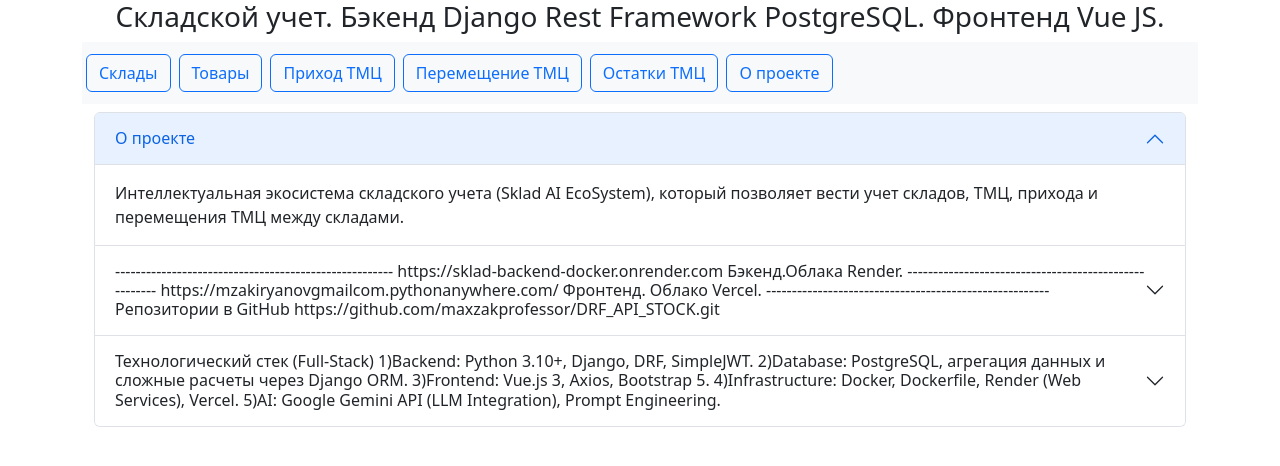
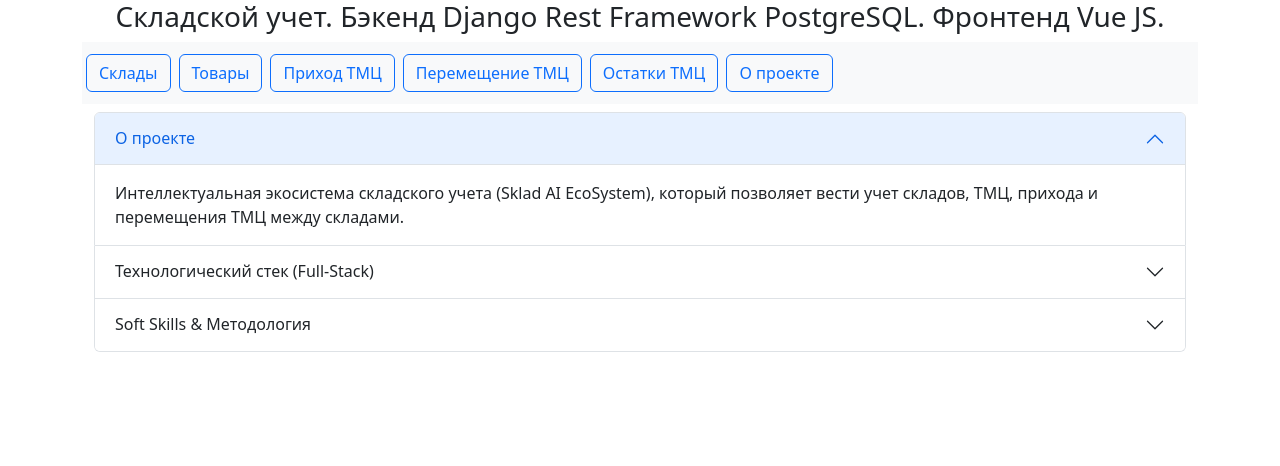
Before and after one commit to maxzakprofessor/DRF_API_STOCK, a Vue app in the folder max3skladvv/: page / in a window 1280 px wide. Shown: the top 466 px of the page. Built offline with nearby package versions, Linux system fonts and the light colour scheme.

Commit message:
Final vue1

```diff
--- a/max3skladvv/src/views/AboutView.vue
+++ b/max3skladvv/src/views/AboutView.vue
@@ -20,58 +20,30 @@
   <div class="accordion-item">
         <h2 class="accordion-header" id="headingTwo">
           <button class="accordion-button collapsed" type="button" data-bs-toggle="collapse" data-bs-target="#collapseTwo" aria-expanded="false" aria-controls="collapseTwo">
-            ------------------------------------------------------
-https://sklad-backend-docker.onrender.com
-Бэкенд.Облака Render.
-------------------------------------------------------
-https://mzakiryanovgmailcom.pythonanywhere.com/
-Фронтенд. Облако Vercel.
--------------------------------------------------------
-Репозитории в GitHub
-https://github.com/maxzakprofessor/DRF_API_STOCK.git
+          Технологический стек (Full-Stack)
           </button>
         </h2>
         <div id="collapseTwo" class="accordion-collapse collapse" aria-labelledby="headingTwo" data-bs-parent="#accordionExample">
           <div class="accordion-body">
-Ключевые достижения и задачи:
-
-1)Архитектура и API: Спроектирована и реализована клиент-серверная архитектура (Separation of Concerns). Разработан гибкий REST API на Django Rest Framework, обеспечивающий бесшовную миграцию данных и сохранение целостности БД при рефакторинге сущностей.
-
-2)Контейнеризация и DevOps (Docker):
-Бэкенд упакован в Docker-контейнер, оптимизируя среду для стабильного деплоя.
-Обеспечен переход с SQLite на промышленную БД PostgreSQL (Managed).
-
-3)Настроены CI/CD процессы: автоматический деплой фронтенда на Vercel и контейнеризированного бэкенда на Render.
-
-4)Интеграция Искусственного Интеллекта (LLM):
-Внедрен Google Gemini API для реализации модуля интеллектуальной аналитики.
-Разработана система поддержки принятия решений (DSS), которая анализирует остатки в реальном времени и выдает рекомендации по закупкам.
-
-5)Безопасность и Сеть:
-Интегрирована авторизация на базе JWT (SimpleJWT).
-Настроено безопасное межсерверное взаимодействие через CORS-политики и управление секретами через Environment Variables.
-
-6)Frontend Development: Создан реактивный интерфейс на Vue.js 3 (Vite) с использованием асинхронного взаимодействия (Async/Await) и глубокой обработки состояний API (лоадеры, кастомные уведомления о тарифах).
+              1)Backend: Python 3.10+, Django, DRF, SimpleJWT.
+              2)Database: PostgreSQL, агрегация данных и сложные расчеты через Django ORM.
+              3)Frontend: Vue.js 3, Axios, Bootstrap 5.
+              4)Infrastructure: Docker, Dockerfile, Render (Web Services), Vercel.
+              5)AI: Google Gemini API (LLM Integration), Prompt Engineering.
           </div>
         </div>
   </div>
   <div class="accordion-item">
     <h2 class="accordion-header" id="headingThree">
       <button class="accordion-button collapsed" type="button" data-bs-toggle="collapse" data-bs-target="#collapseThree" aria-expanded="false" aria-controls="collapseThree">
-        Технологический стек (Full-Stack)
-1)Backend: Python 3.10+, Django, DRF, SimpleJWT.
-2)Database: PostgreSQL, агрегация данных и сложные расчеты через Django ORM.
-3)Frontend: Vue.js 3, Axios, Bootstrap 5.
-4)Infrastructure: Docker, Dockerfile, Render (Web Services), Vercel.
-5)AI: Google Gemini API (LLM Integration), Prompt Engineering.
+        Soft Skills & Методология
       </button>
     </h2>
     <div id="collapseThree" class="accordion-collapse collapse" aria-labelledby="headingThree" data-bs-parent="#accordionExample">
       <div class="accordion-body">
-          Soft Skills & Методология
-  1)AI-Driven Development: Эффективное применение LLM-инструментов для ускорения разработки, глубокой отладки сетевых конфигураций Docker и написания технической документации.
-  2)Problem Solving: Успешная реализация миграции проекта из монолитной структуры (PythonAnywhere) в масштабируемую облачную среду (Docker/Render), решение комплекса задач по настройке сетевых протоколов и оптимизации ресурсов.
-  3)Итеративный подход: Работа по методологии Agile: от реализации базового CRUD до выпуска продукта с элементами машинного обучения.
+        1)AI-Driven Development: Эффективное применение LLM-инструментов для ускорения разработки, глубокой отладки сетевых конфигураций Docker и написания технической документации.
+        2)Problem Solving: Успешная реализация миграции проекта из монолитной структуры (PythonAnywhere) в масштабируемую облачную среду (Docker/Render), решение комплекса задач по настройке сетевых протоколов и оптимизации ресурсов.
+        3)Итеративный подход: Работа по методологии Agile: от реализации базового CRUD до выпуска продукта с элементами машинного обучения.
       </div>
     </div>
   </div>
```
